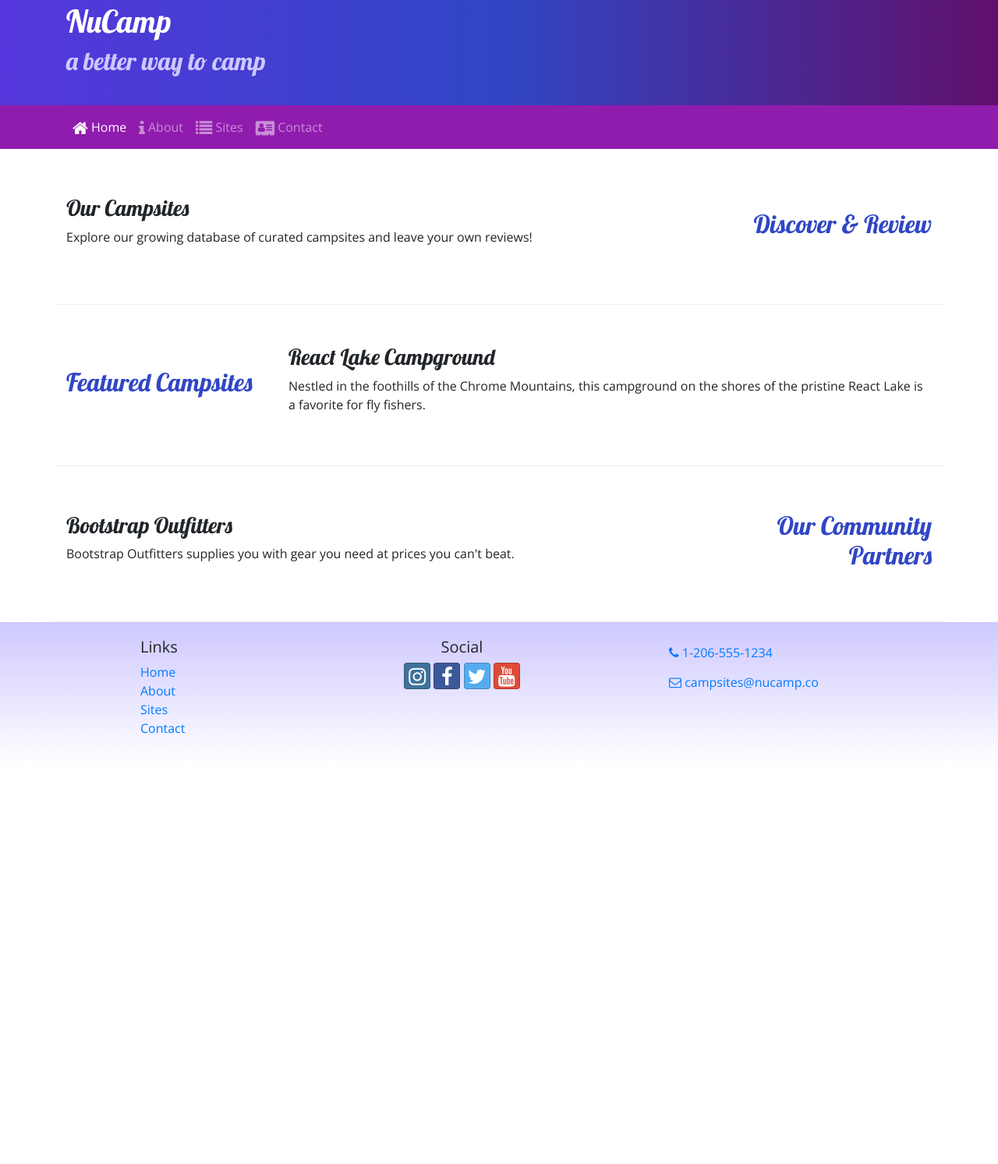
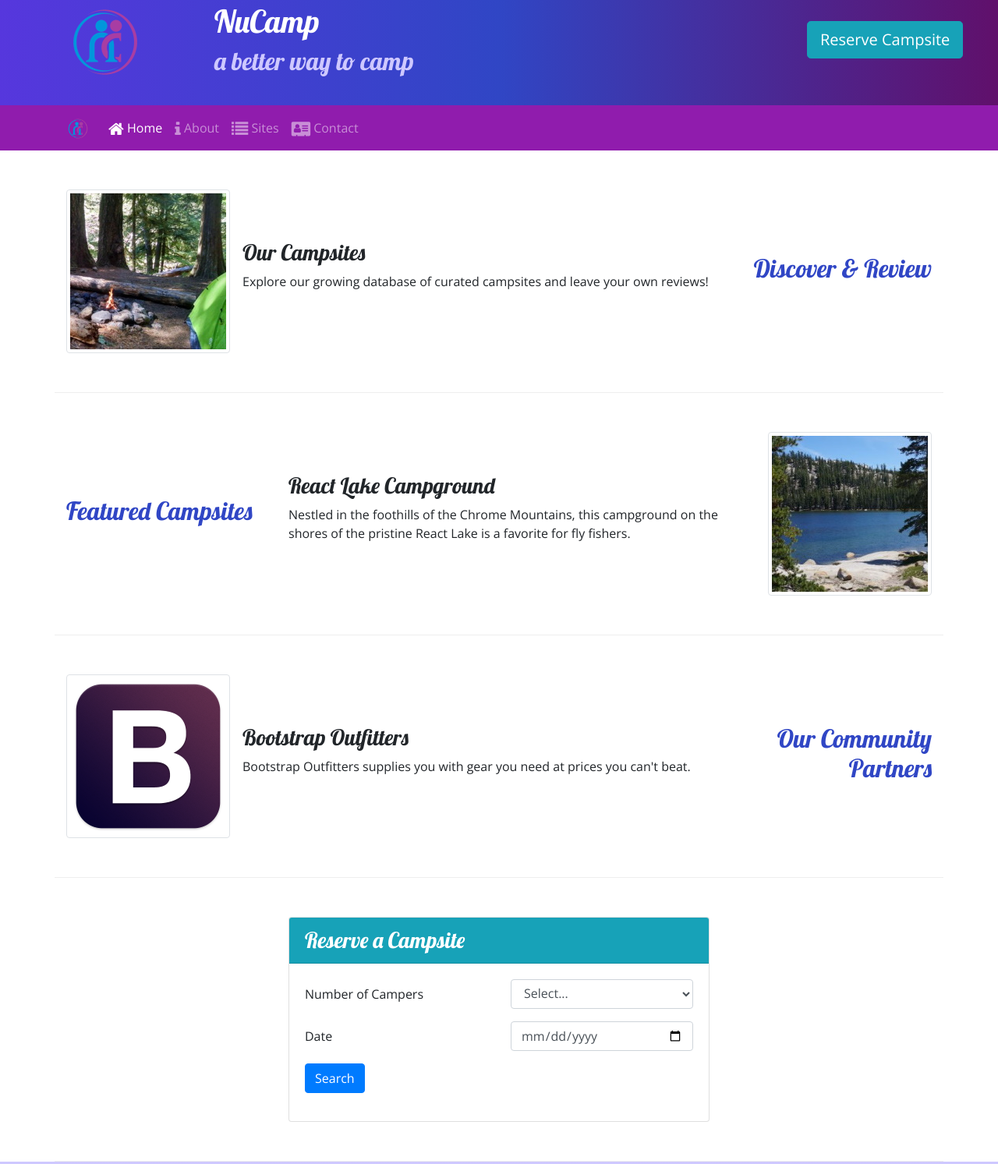
Before and after one commit to katydevelops/Nucampsite, a website: page index.html in a window 1280 px wide. Shown: the part 27-1520 px from the top of the page at 78% size. Before the commit the page ends 1009 px from the top, so only its background shows below. Drawn offline with nearby package versions, Linux system fonts and the light colour scheme.

```diff
--- a/css/styles.css
+++ b/css/styles.css
@@ -26,12 +26,19 @@
     color: white;
 }
 
+/* this is not Bootsrap - it's custom CSS*/
 .row-content {
     padding: 50px 0;
     border-bottom: 1px ridge;
     min-height: 200px;
 }
 
-.navbar {
+.navbar-dark {
     background-color: #901CAD;
 }
+
+.tab-content {
+    border: 1px solid #DDD;
+    border-top: none;
+    padding: 10px;
+}
--- a/index.html
+++ b/index.html
@@ -17,13 +17,18 @@
         <title>NuCamp: A Better Way To Camp</title>
 
 <body>
-
     <header class="jumbotron jumbotron-fluid">
         <div class="container">
             <div class="row">
+                <div class="col-4 col-sm-3 col-md-2 align-self-center">
+                    <img src="img/logo.png" alt="NuCamp Logo" class="img-fluid" />
+                </div>
                 <div class="col">
                     <h1>NuCamp</h1>
                     <h2>a better way to camp</h2>
+                </div>
+                <div class="col col-md-4 col-xl-2 mt-4">
+                    <a class="btn btn-info btn-lg  text-nowrap" href="#reserveForm" role="button">Reserve Campsite</button></a>
                 </div>
             </div>
         </div>
@@ -31,7 +36,9 @@
 
     <nav class="navbar navbar-expand-sm navbar-dark sticky-top">
         <div class="container">
-            <button class="navbar-toggler ml-auto" type="button" data-toggle="navbar-toggler" data-target="#nucampNavBar">
+            <a class="navbar-brand" href="#"><img src="img/logo.png"
+            height="30" width="30"></a>
+            <button class="navbar-toggler" type="button" data-toggle="navbar-toggler" data-target="#nucampNavBar">
                 <span class="navbar-toggler-icon"></span>
             </button>
             <div class="collapse navbar-collapse" id="nucampNavbar">
@@ -51,8 +58,13 @@
                 <h2 class="text-sm-right">Discover & Review</h2>
             </div>
             <div class="col">
+                <div class="media">
+                    <img class="d-flex mr-3 img-thumbnail" src="img/breadcrumb-trail-thumb.jpg" alt="Breadcrumb Trail thumbnail" />
+                    <div class="media-body align-self-center">
                         <h3>Our Campsites</h3>
                         <p class="d-none d-sm-block">Explore our growing database of curated campsites and leave your own reviews!</p>
+                    </div>
+                </div>
             </div>
         </div>
 
@@ -61,8 +73,13 @@
                 <h2>Featured Campsites</h2>
             </div>
             <div class="col">
+                <div class="media">
+                        <div class="media-body align-self-center">
                             <h3>React Lake Campground</h3>
                             <p class="d-none d-sm-block">Nestled in the foothills of the Chrome Mountains, this campground on the shores of the pristine React Lake is a favorite for fly fishers.</p>
+                        </div>
+                    <img class="d-flex ml-3 img-thumbnail" src="img/react-lake-thumb.jpg" alt="React Lake" />
+                </div>
             </div>
         </div>
 
@@ -71,11 +88,54 @@
                 <h2 class="text-sm-right">Our Community Partners</h2>
             </div>
             <div class="col">
+                <div class="media">
+                    <img class="d-flex mr-3 img-thumbnail" src="img/bootstrap-thumb.png" alt="Bootstap Outfitters" />
+                    <div class="media-body align-self-center">
                         <h3>Bootstrap Outfitters</h3>
                         <p class="d-none d-sm-block">Bootstrap Outfitters supplies you with gear you need at prices you can't beat.</p>
                     </div>
                 </div>
             </div>
+        </div>
+            <div class="row row-content">
+                <div class="col-sm-6 mx-auto">
+                    <div class="card">
+                    <h3 class="card-header bg-info text-white">Reserve a Campsite</h3>
+                    <div class="card-body">
+                        <form id="reserveForm">
+                            <div class="form-group row">
+                            <label for="numCampers" class="col-sm-6
+                            col-form-label">Number of Campers</label>
+                                <div class="col col-sm">
+                                    <select name="numCampers" class="form-control" id="numCampers">
+                                        <option value="select">Select...</option>
+                                        <option value="1">1</option>
+                                        <option value="2">2</option>
+                                        <option value="3">3</option>
+                                        <option value="4">4</option>
+                                        <option value="5">5</option>
+                                        <option value="6">6</option>
+                                    </select>
+                                </div>
+                            </div>
+                        </form>
+                            <div class="form-group row">
+                                <label for="date" class="col-sm-6 col-form-label">Date</label>
+                                    <div class="col col-sm">
+                                        <input type="date" class="form-control" id="date" name="date" placeholder="date" />
+                                    </div>
+                            </div>
+                            <div class="form-group row">
+                                <div class="col">
+                                    <button type="submit" class="btn btn-primary">Search</button>
+                                </div>
+                            </div>
+                        </div>
+                </div>
+            </div>
+        </div>
+    </div>
+
 
     <footer class="site-footer">
         <div class="container">
@@ -110,7 +170,4 @@
         <script src="node_modules/bootstrap/dist/js/bootstrap.min.js"></script>
 
 </body>
-
-</body>
-
 </html>
```
Also changed, not shown: aboutus.html (+23 -2 lines), contactus.html (+6 -1 lines), img/bootstrap-thumb.png (added), img/breadcrumb-trail-thumb.jpg (added), img/breadcrumb-trail.jpg (added), img/chrome-river-thumb.jpg (added), img/chrome-river.jpg (added), img/logo.png (added), img/react-lake-thumb.jpg (added), img/react-lake.jpg (added), 1 other file. Lines whose indentation alone changed are shown as unchanged.
